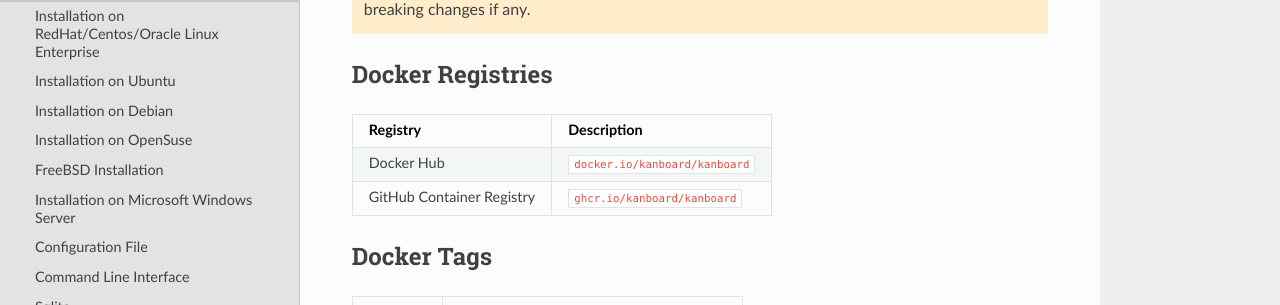
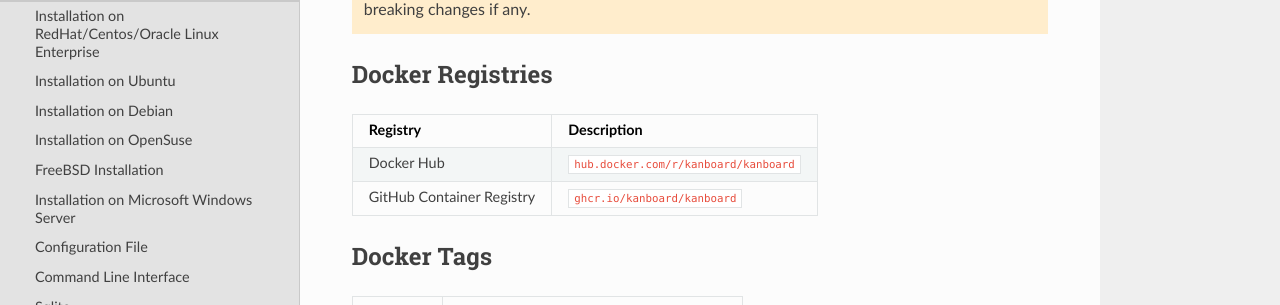
Before and after one commit to kanboard/documentation, a Sphinx documentation site: the page built from source/admin_guide/docker.rst, in a window 1280 px wide and 900 px high. Shown: the part 227-532 px from the top of the window. Built offline with Sphinx 7.4.7 and the Read the Docs theme 2.0.0, drawn with Linux system fonts in a browser that asks for light colours.

Commit message:
Fix Docker Hub address

```diff
--- a/source/admin_guide/docker.rst
+++ b/source/admin_guide/docker.rst
@@ -10,7 +10,7 @@
 +----------------------------+-----------------------------------------+
 | Registry                   | Description                             |
 +============================+=========================================+
-| Docker Hub                 | ``docker.io/kanboard/kanboard``         |
+| Docker Hub                 | ``hub.docker.com/r/kanboard/kanboard``  |
 +----------------------------+-----------------------------------------+
 | GitHub Container Registry  | ``ghcr.io/kanboard/kanboard``           |
 +----------------------------+-----------------------------------------+
```
